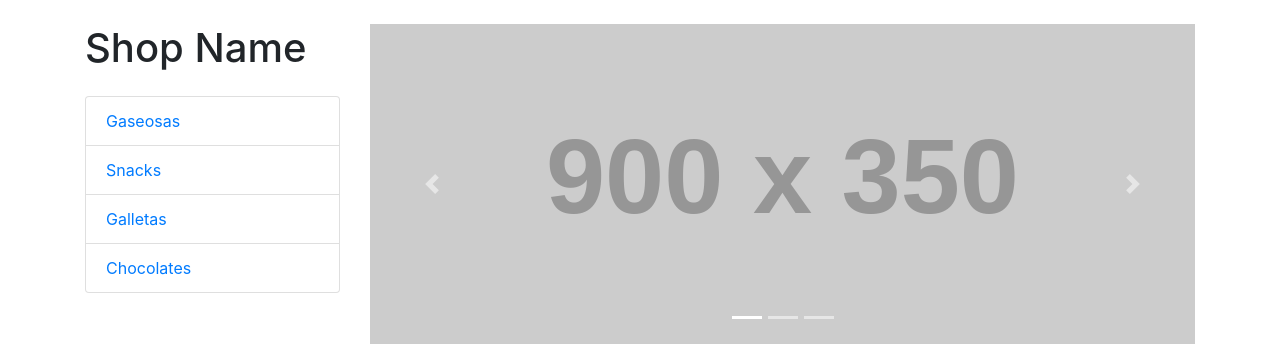
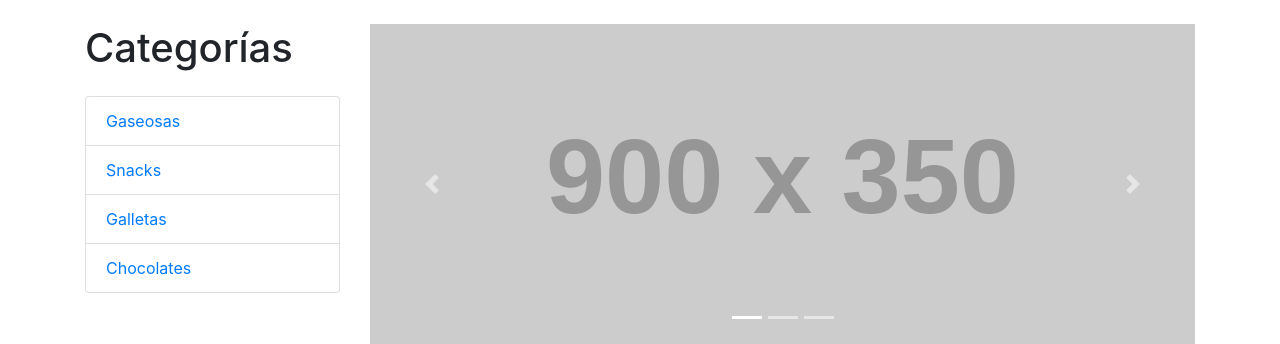
Before and after one commit to anyelinash/dae06, a Django app: page /tienda/ in a window 1280 px wide. Shown: the part 56-400 px from the top of the page. Run offline with Django 3.2, Linux system fonts and the light colour scheme; data comes from the database, SQL or seed files in the repository; grey boxes labelled with a size stand in for pictures from a placeholder-image service; some libraries are stand-ins or nearby versions.

Commit message:
terminado

```diff
--- a/tienda/templates/layout.html
+++ b/tienda/templates/layout.html
@@ -45,7 +45,7 @@
       <div class="row">
 
         <div class="col-lg-3">
-          <h1 class="my-4">Shop Name</h1>
+          <h1 class="my-4">Categorías</h1>
           <div class="list-group">
             {% block categorias %}
                 {% for categoria in categories %}
```
